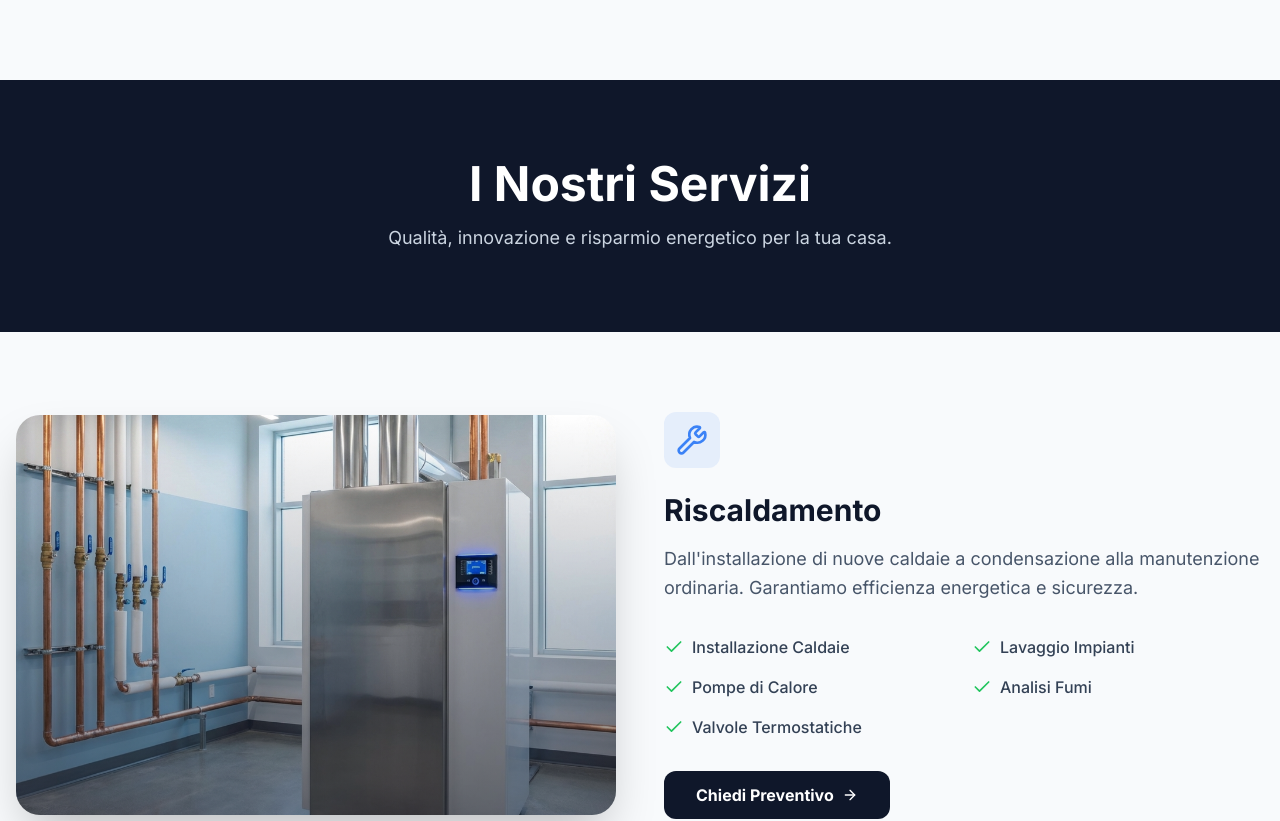
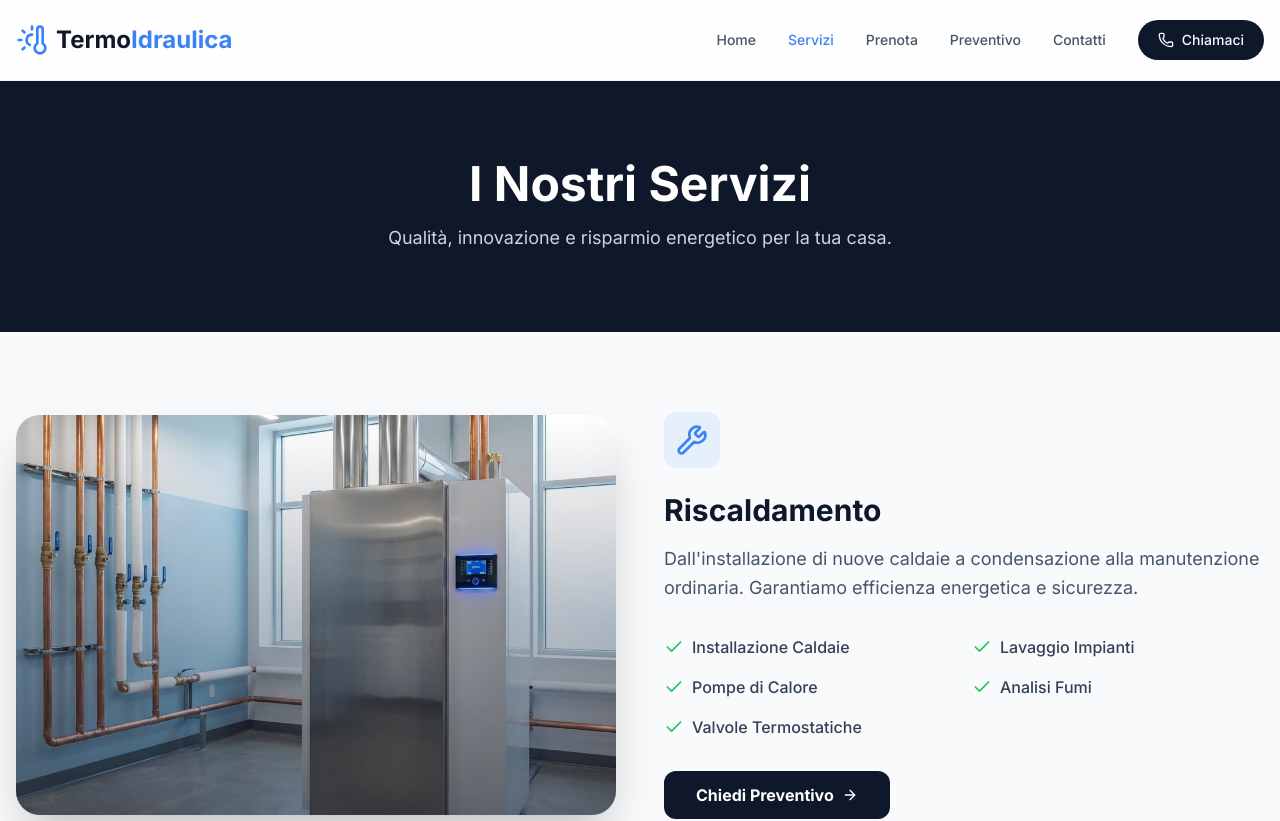
Before and after one commit to lucadibelardino/termoidraulica.746, a React (Vite) app: page /servizi in a window 1280 px wide. Shown: the top 821 px of the page. Built offline with nearby package versions, Linux system fonts and the light colour scheme.

Commit message:
Fix navbar visibility and deployment copy script

```diff
--- a/package.json
+++ b/package.json
@@ -5,7 +5,7 @@
   "type": "module",
   "scripts": {
     "dev": "vite",
-    "build": "tsc -b && vite build",
+    "build": "tsc -b && vite build && node -e \"const fs=require('fs'); fs.copyFileSync('dist/index.html', 'dist/404.html');\"",
     "lint": "eslint .",
     "preview": "vite preview"
   },
--- a/src/components/Navbar.tsx
+++ b/src/components/Navbar.tsx
@@ -10,19 +10,24 @@ const Navbar = () => {
     const { scrollY } = useScroll();
     const location = useLocation();
 
+    // Also check on mount
+    useEffect(() => {
+        const isHome = location.pathname === '/';
+        if (isHome && window.scrollY < 50) {
+            setHidden(true);
+        } else {
+            setHidden(false);
+        }
+    }, [location.pathname]);
+
     useMotionValueEvent(scrollY, "change", (latest) => {
-        if (latest < 50) {
-            setHidden(true); // At top: hide
+        const isHome = location.pathname === '/';
+        if (isHome && latest < 50) {
+            setHidden(true); // At top: hide (only home)
         } else {
-            setHidden(false); // Scrolled down: show
+            setHidden(false); // Scrolled down or other page: show
         }
     });
-
-    // Also check on mount
-    useEffect(() => {
-        if (window.scrollY < 50) setHidden(true);
-        else setHidden(false);
-    }, []);
 
     const navLinks = [
         { name: 'Home', path: '/' },
```
